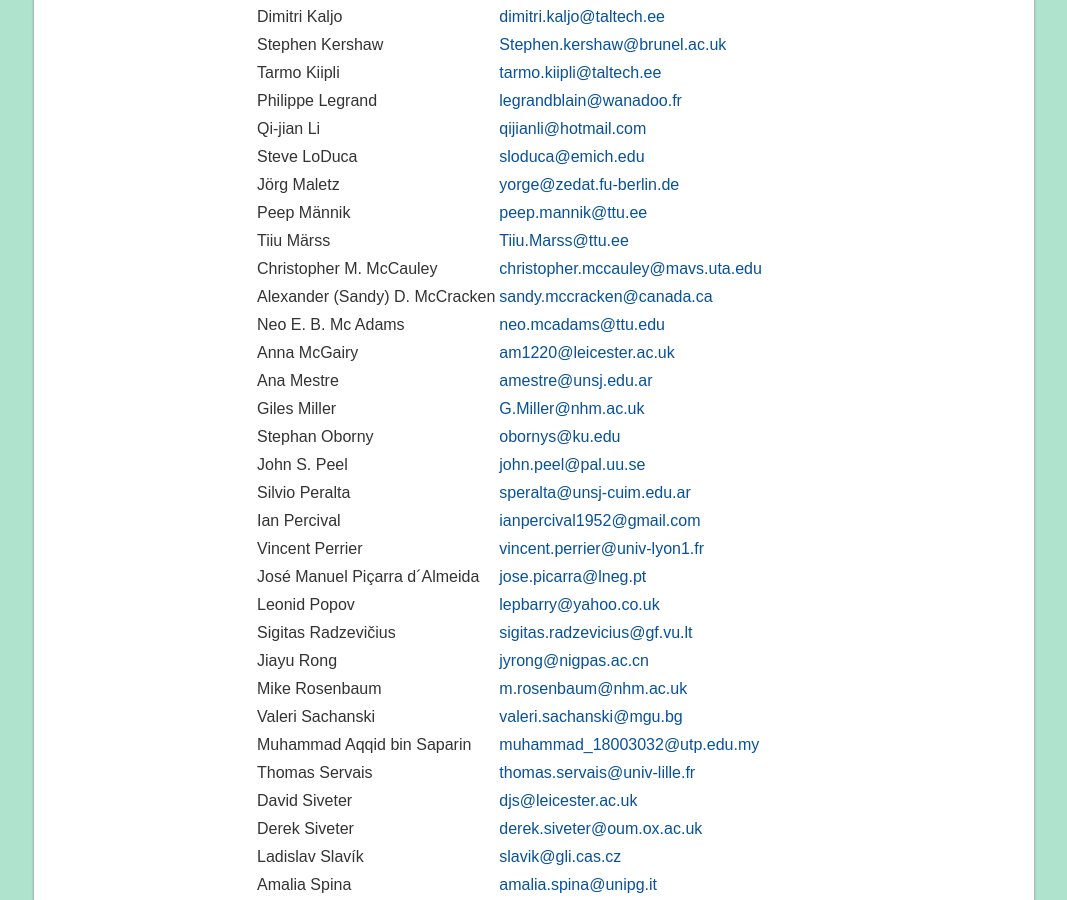
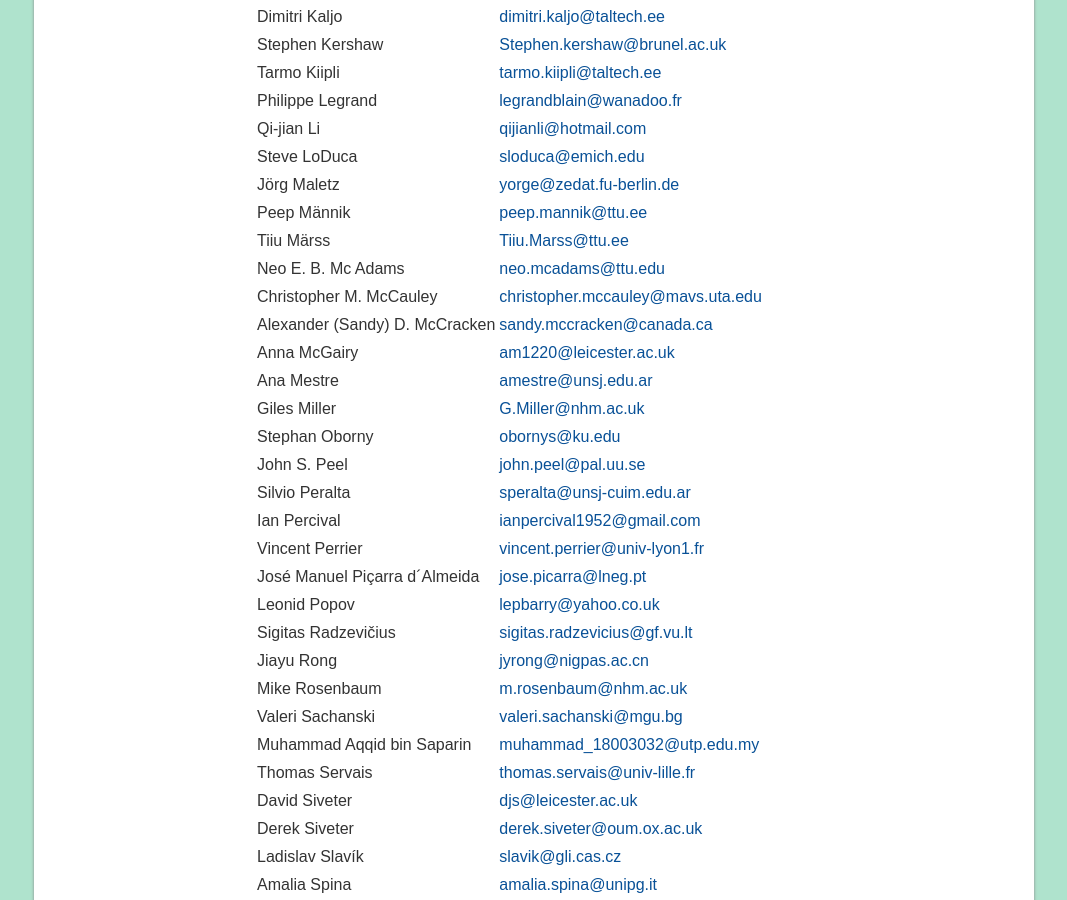
Before and after one commit to i-c-stratigraphy/subcommission-silurian, a Jekyll site: the page built from pages/specailists.md, in a window 1280 px wide and 900 px high, scrolled down 1122 px. Shown: the whole window, without its empty margins (106-1173 px from the left). Built offline with Jekyll 4.4.1, drawn with Linux system fonts in a browser that asks for light colours.

```diff
--- a/pages/specailists.md
+++ b/pages/specailists.md
@@ -40,9 +40,9 @@ Steve LoDuca | <sloduca@emich.edu>
 Jörg Maletz | <yorge@zedat.fu-berlin.de>
 Peep Männik | <peep.mannik@ttu.ee>
 Tiiu Märss | <Tiiu.Marss@ttu.ee>
+Neo E. B. Mc Adams | <neo.mcadams@ttu.edu>
 Christopher M. McCauley | <christopher.mccauley@mavs.uta.edu>
 Alexander (Sandy) D. McCracken | <sandy.mccracken@canada.ca>
-Neo E. B. Mc Adams | <neo.mcadams@ttu.edu>
 Anna McGairy | <am1220@leicester.ac.uk>
 Ana Mestre | <amestre@unsj.edu.ar>
 Giles Miller | <G.Miller@nhm.ac.uk>
```
